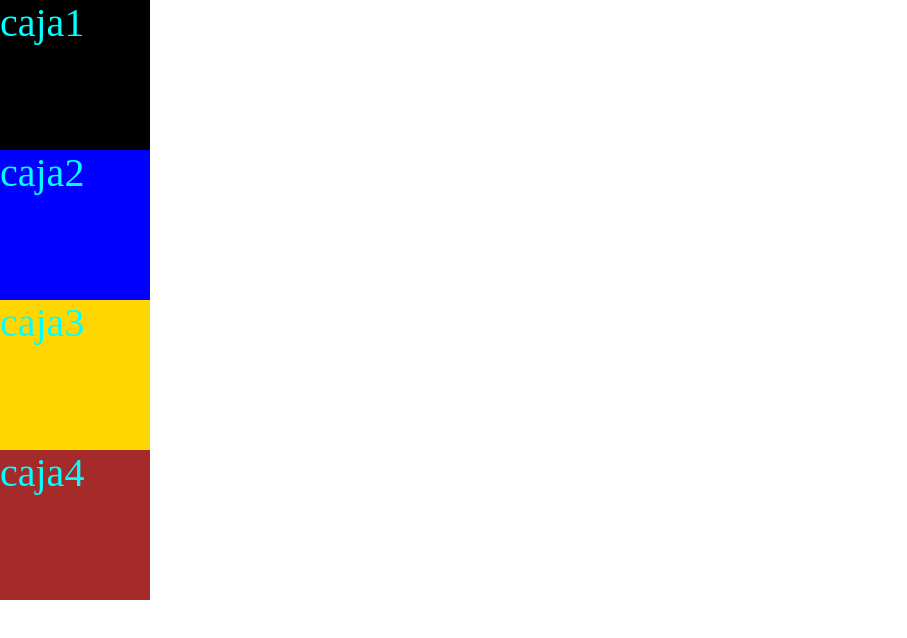
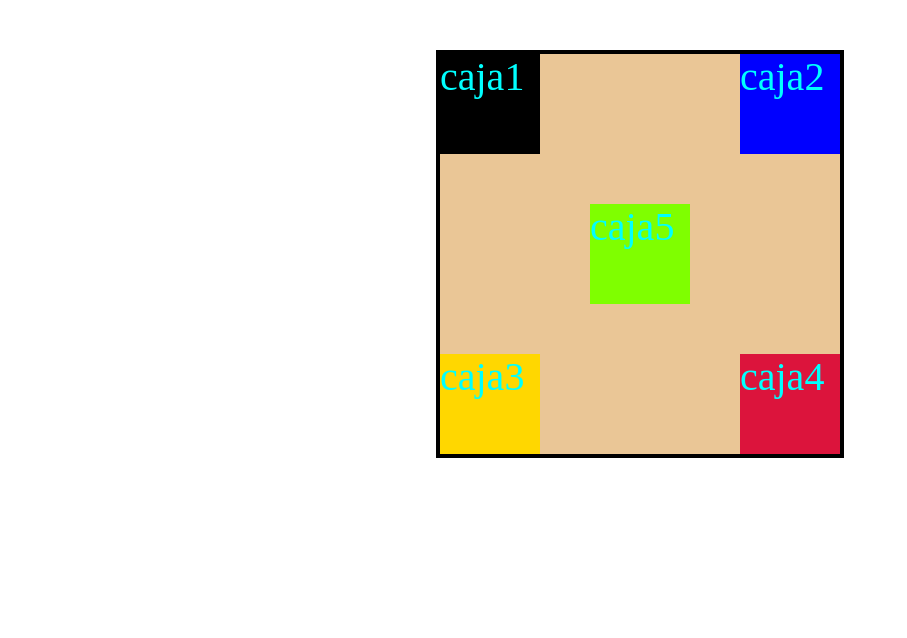
Before and after one commit to ElMalandrito/HTML-y-CSS, a plain HTML site: page index.html in a window 1280 px wide. Shown: the whole page, without its empty margins (0-907 px from the left). Drawn offline with nearby package versions, Linux system fonts and the light colour scheme.

Commit message:
Practicas con position, posicionando elementos dentro de un contenedor

```diff
--- a/index.html
+++ b/index.html
@@ -11,10 +11,13 @@
 </head>
 
 <body>
-    <div class="caja1">caja1</div>
-    <div class="caja2">caja2</div>
-    <div class="caja3">caja3</div>
-    <div class="caja4">caja4</div>
+    <div class="contenedor">
+        <div class="caja1">caja1</div>
+        <div class="caja2">caja2</div>
+        <div class="caja3">caja3</div>
+        <div class="caja4">caja4</div>
+        <div class="caja5">caja5</div>
+    </div>
 </body>
 
 </html>
--- a/style.css
+++ b/style.css
@@ -3,32 +3,51 @@
     color: aqua;
 }
 
-div {
-    width: 150px;
-    height: 150px;
+.contenedor {
+    position: relative;
+    height: 400px;
+    width: 400px;
+    margin: 50px auto;
+    border: 4px solid black;
+    background-color: #EAC696;
+
+
+}
+
+div div {
+    width: 100px;
+    height: 100px;
     display: block;
+    position: absolute;
 }
 
 .caja1 {
     background-color: black;
-    z-index: 100;
-    /*Esto te permite decidir que elemento va a ir por delante de otro si el z index de un elemento es mayor al otro ese elemento va a ir por delante
-
-    IMPORTANTE si tienes un contenedor y un elemento dentro delcontenedor la unica forma de poder hacer que el contenedor padre este por encima del contenedor hijo es dandole alhijo un z index de -1
-    */
 
 }
 
 .caja2 {
     background-color: blue;
-    position: relative;
-    /*Position relative te permita empezar a mover el objeto*/
+    right: 0;
+
 }
 
 .caja3 {
     background-color: gold;
+    bottom: 0;
 }
 
 .caja4 {
-    background-color: brown;
+    background-color: crimson;
+    bottom: 0;
+    right: 0;
 }
+
+.caja5 {
+    background-color: chartreuse;
+    top: 0;
+    bottom: 0;
+    right: 0;
+    left: 0;
+    margin: auto;
+}
```
